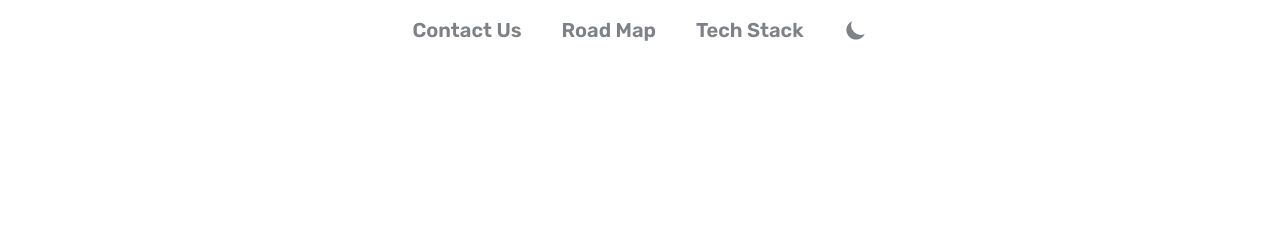
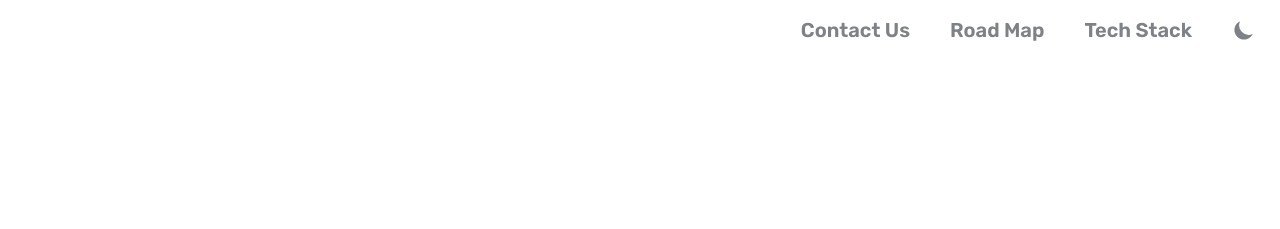
Before and after one commit to ethanokamura/surfbored-site, an Astro site: page / in a window 1280 px wide. Shown: the top 229 px of the page. Built offline with nearby package versions, Linux system fonts and the light colour scheme; Astro itself is replaced by a stand-in of ours.

Commit message:
revert revert

```diff
--- a/src/components/Header.astro
+++ b/src/components/Header.astro
@@ -7,7 +7,7 @@ const { path } = Astro.props;
 ---
 
 <div class="headnav">
-  <div class={`flex sm:flex-wrap items-center gap-4 ${path === "/" ? "justify-end" : "justify-between"} sm:justify-center w-full`}>
+  <div class={`flex flex-wrap  items-center gap-4 ${path === "/" ? "md:justify-end" : "md:justify-between"} justify-center w-full`}>
     { path === "/" ? <></> : <a href="/">Home</a> }
     <div class="flex gap-4 md:gap-10 items-center">
       <a href="/contact">Contact Us</a>
```
